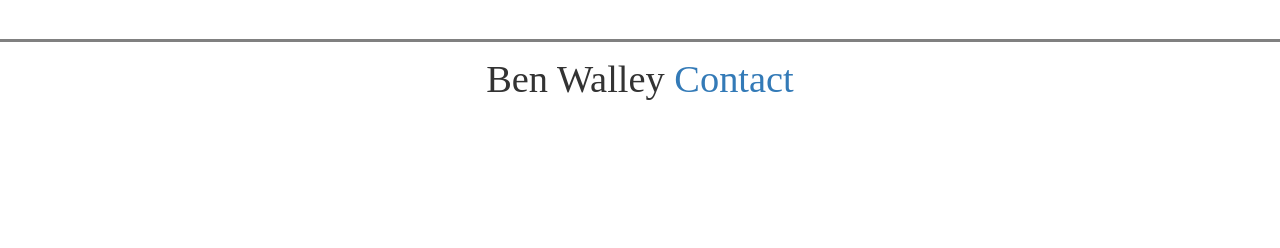
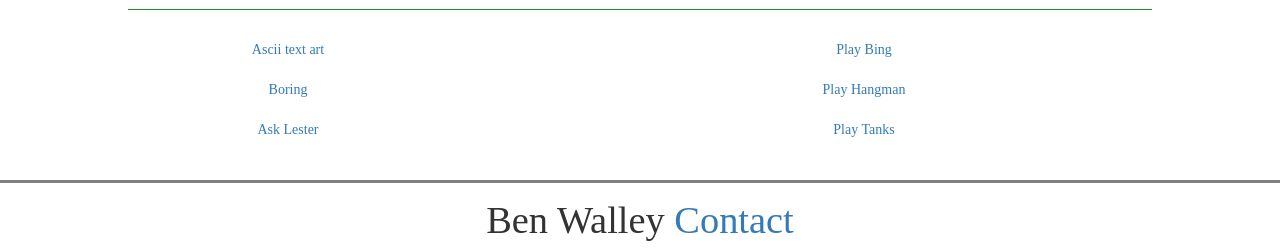
Before and after one commit to benwalley/yo-bro, a PHP site: page / in a window 1280 px wide. Shown: the part 2356-2604 px from the top of the page. Before the commit the page ends 2456 px from the top, so only its background shows below. Run offline with PHP 8.4, Linux system fonts and the light colour scheme; some libraries are stand-ins or nearby versions; some web fonts are replaced.

Commit message:
added links to bottom of home page

```diff
--- a/My Website/css/homePage.css
+++ b/My Website/css/homePage.css
@@ -28,6 +28,20 @@ hr{
 	border-top:1px solid #2D882D;
 	margin-top:0;
 	width:80%;
+}
+
+.bottomLink{
+	padding:10px;
+	width:45%;
+	float:left;
+	text-align:center;
+}
+
+.bottomLinks{
+	width:100%;
+	margin-bottom:20px;
+	display:block;
+	min-height:100px;
 }
 
 .links{
--- a/My Website/index.html
+++ b/My Website/index.html
@@ -61,6 +61,15 @@
 		<a href="http://www.random-writings.yobrostudios.com" id = "readMore">More Posts</a>
 	</div>
 </div>
+<hr>
+<div class = bottomLinks>
+	<a class = "bottomLink" href="ascii">Ascii text art</a>
+	<a class = "bottomLink" href="bingo">Play Bing</a>
+	<a class = "bottomLink" href="boring">Boring</a>
+	<a class = "bottomLink" href="hangman">Play Hangman</a>
+	<a class = "bottomLink" href="lester">Ask Lester</a>
+	<a class = "bottomLink" href="tanks">Play Tanks</a>
+</div>
 <div id = "space" ></div>
 <p id = "contact">Ben Walley <a href="contact.yobrostudios.com">Contact</a></p>
 
--- a/My Website/lester/index.html
+++ b/My Website/lester/index.html
@@ -3,7 +3,7 @@
 <html>
 <head>
 	<title>Lester</title>
-	<link rel="stylesheet" type="text/css" href="css/test.css">
+	<link rel="stylesheet" type="text/css" href="css/lester.css">
 	<script   src="https://code.jquery.com/jquery-2.2.3.min.js"   integrity="sha256-a23g1Nt4dtEYOj7bR+vTu7+T8VP13humZFBJNIYoEJo="   crossorigin="anonymous"></script>
 	<link href="https://fonts.googleapis.com/css?family=Bitter|Merriweather|Playfair+Display" rel="stylesheet">
 	<link href="https://fonts.googleapis.com/css?family=Frank+Ruhl+Libre" rel="stylesheet">
@@ -29,7 +29,7 @@
 		<li>what time is it</li>
 	</ul>
 
-	<script type="text/javascript" src = "js/test.js"></script>
+	<script type="text/javascript" src = "js/lester.js"></script>
 </div>
 </body>
 </html>
```
Also changed, not shown: My Website/ascii/index.html (added, +79 -0 lines), My Website/ascii/pic.html (deleted, +0 -79 lines).
